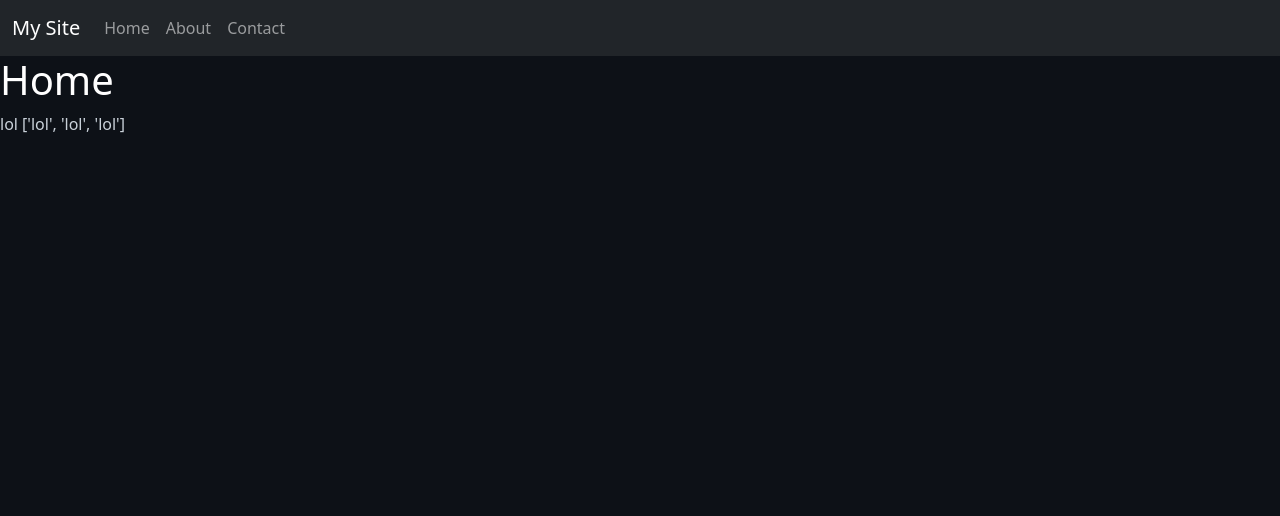
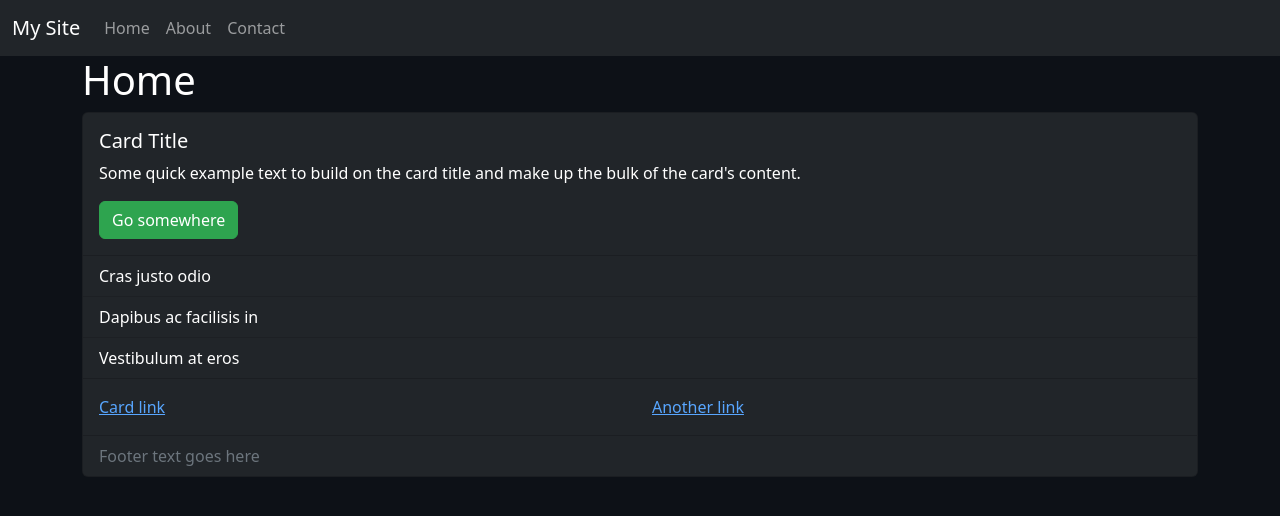
Before and after one commit to mkofoed/homepage, a Django app: page / in a window 1280 px wide. Shown: the top 516 px of the page. Run offline with Django 4.2, Linux system fonts and the light colour scheme.

Commit message:
Update templates

```diff
--- a/home/templates/home/base.html
+++ b/home/templates/home/base.html
@@ -36,8 +36,17 @@
     </div>
 </nav>
 
-<!-- Content -->
-{% block content %} {% endblock %}
+<div class="container">
+    <div class="row">
+        <div class="col-12">
+            <!-- Content -->
+            {% block content %}
+
+
+            {% endblock %}
+        </div>
+    </div>
+
 
 <!-- Bootstrap JS -->
 <script src="https://cdn.jsdelivr.net/npm/@popperjs/core@2.11.6/dist/umd/popper.min.js" integrity="sha384-oBqDVmMz9ATKxIep9tiCxS/Z9fNfEXiDAYTujMAeBAsjFuCZSmKbSSUnQlmh/jp3" crossorigin="anonymous"></script>
--- a/home/templates/home/home.html
+++ b/home/templates/home/home.html
@@ -2,6 +2,32 @@
 
 {% block content %}
     <h1>Home</h1>
-    {{ title }}
-    {{ content }}
+
+<div class="card bg-dark text-white">
+  <div class="card-body">
+    <h5 class="card-title">Card Title</h5>
+    <p class="card-text">Some quick example text to build on the card title and make up the bulk of the card's content.</p>
+    <a href="#" class="btn btn-primary">Go somewhere</a>
+  </div>
+  <ul class="list-group list-group-flush">
+    <li class="list-group-item bg-dark text-white">Cras justo odio</li>
+    <li class="list-group-item bg-dark text-white">Dapibus ac facilisis in</li>
+    <li class="list-group-item bg-dark text-white">Vestibulum at eros</li>
+  </ul>
+  <div class="card-body">
+    <div class="row">
+      <div class="col-sm-6">
+        <a href="#" class="card-link">Card link</a>
+      </div>
+      <div class="col-sm-6">
+        <a href="#" class="card-link">Another link</a>
+      </div>
+    </div>
+  </div>
+  <div class="card-footer text-muted bg-dark">
+    Footer text goes here
+  </div>
+</div>
+
+
 {% endblock content %}
```
